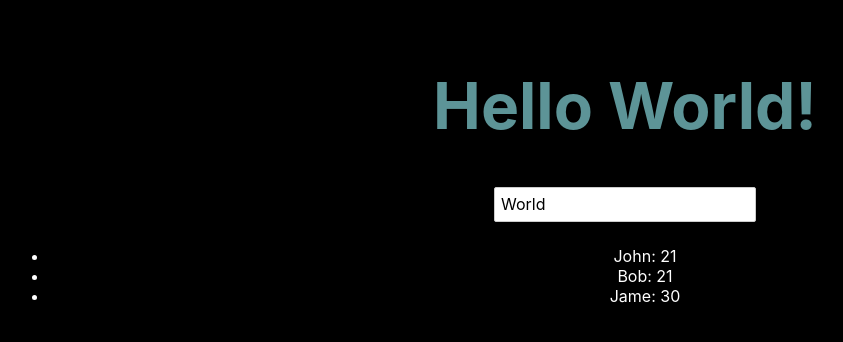
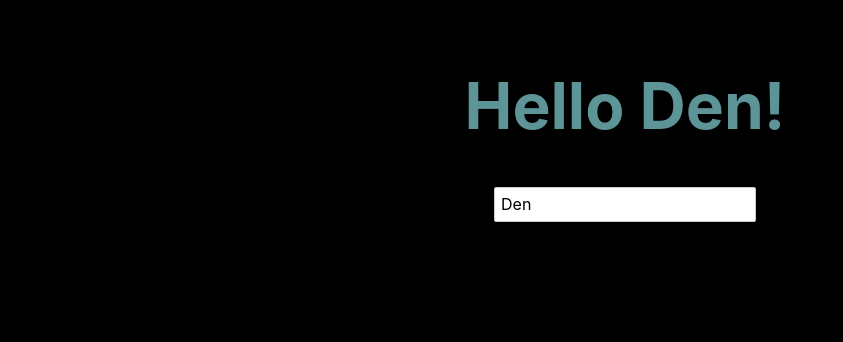
Before and after one commit to katatsu12/votes, a Svelte app: page / in a window 1280 px wide. Shown: the top 342 px of the page, without its empty margins (15-858 px from the left). Built offline with nearby package versions, Linux system fonts and the light colour scheme.

Commit message:
New svelte component

```diff
--- a/src/App.svelte
+++ b/src/App.svelte
@@ -1,17 +1,13 @@
 <script>
+	import Modal from "./components/Modal.svelte";
+
 	export let name = 'Den';
-	let people = [{ name: 'John', age: 21 }, { name: 'Bob', age: 21 }, { name: 'Jame', age: 30 }];
 </script>
 
+<Modal />
 <main>
 	<h1>Hello {name}!</h1>
 	<input type="text" bind:value={name} >
-
-	<ul>
-		{#each people as person}
-			<li>{person.name}: {person.age}</li>
-		{/each}
-    </ul>
 </main>
 
 <style>
--- /dev/null
+++ b/src/components/Modal.svelte
@@ -0,0 +1,13 @@
+<script>
+	let showModal = false;
+</script>
+
+{#if showModal}
+	<div class="backdrop">
+		<div class="modal">
+			<p>Hello from modal</p>
+		</div>
+	</div>
+{/if}
+
+<style></style>
--- a/src/main.js
+++ b/src/main.js
@@ -1,11 +1,7 @@
 import App from './App.svelte';
-import Loop from './Loop.svelte';
 
 const app = new App({
-	target: document.body,
-	props: {
-		name: 'World'
-	}
+	target: document.body
 });
 
 export default app;
```
Also changed, not shown: 1 other file (tests, documents, lock files or other folders).
